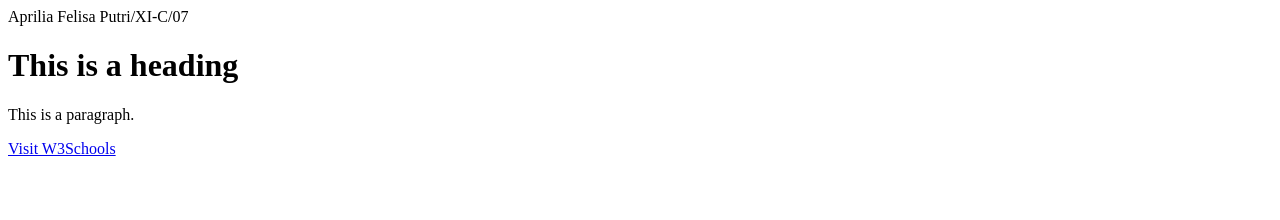
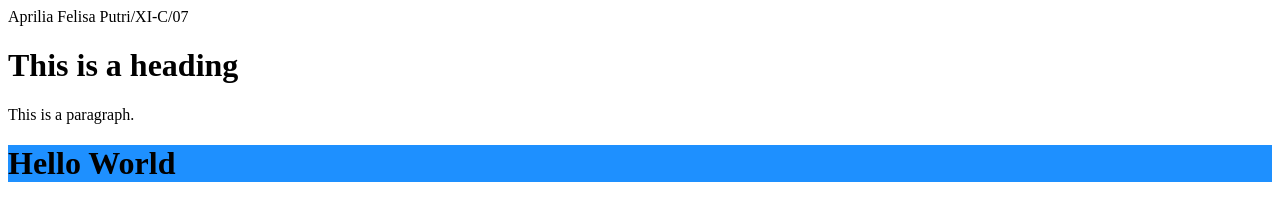
Before and after one commit to kiara221/blueyylllfz.github.io, a plain HTML site: page index.html in a window 1280 px wide. Drawn offline with Linux system fonts and the light colour scheme.

Commit message:
Update index.html

```diff
--- a/index.html
+++ b/index.html
@@ -12,4 +12,4 @@ Aprilia Felisa Putri/XI-C/07
 </body>
 </html>
 
-<a href="https://www.https://pro-xhome.com/wp-content/uploads/2024/03/Ciptakan-Kolam-Koi-Kaca-Jadikan-Spot-Kumpul-Keluarga-di-Rumah-1024x768.jpg.webp.com">Visit W3Schools</a>
+<h1 style="background-color:DodgerBlue;">Hello World</h1>
```
